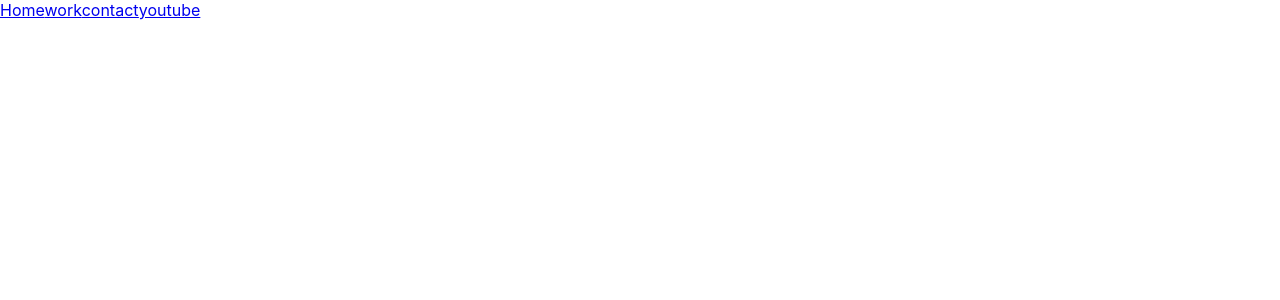
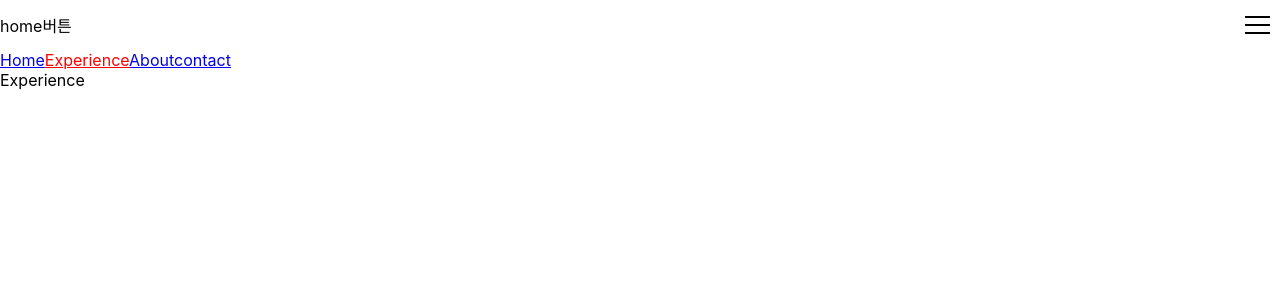
Before and after one commit to Bearsharks/portfolio, a React (Create React App) app: page /portfolio/experience in a window 1280 px wide. Shown: the top 300 px of the page. Built offline with nearby package versions, Linux system fonts and the light colour scheme.

Commit message:
햄버거 버튼 완성

```diff
--- /dev/null
+++ b/src/About.js
@@ -0,0 +1,11 @@
+import './About.scss';
+
+function About() {
+    return (
+        <div>
+            About
+        </div>
+    );
+}
+
+export default About;
--- a/src/App.js
+++ b/src/App.js
@@ -1,6 +1,10 @@
 import './App.scss';
 import { BrowserRouter as Router, Route, NavLink, Switch, Redirect } from "react-router-dom";
 import Home from "./Home"
+import About from "./About"
+import Contact from "./Contact"
+import Experience from "./Experience"
+import HamburgerBtn from "./lib/HamburgerBtn"
 //다음목표 about 페이지 만들기
 //about을 채워보기
 //인터액션
@@ -9,37 +13,40 @@ import Home from "./Home"
 //네비게이션을 클릭하면 해당 위치로 이동한다.
 
 function App() {
+	const clickHandler = (isActive) => {
+		console.log(isActive);
+	};
 	return (
 		<div className="App">
 			<header className="App-header">
+				<div>home버튼</div>
+				<HamburgerBtn clickHandler={clickHandler}></HamburgerBtn>
 			</header>
-
+			<main>
 				<Router>
-				<NavLink to={`/portfolio/Home`} activeClassName={'linkActive'}>Home</NavLink>
-				<NavLink to={`/portfolio/work`} activeClassName={'linkActive'}>work</NavLink>
+					<NavLink to={`/portfolio/home`} activeClassName={'linkActive'}>Home</NavLink>
+					<NavLink to={`/portfolio/experience`} activeClassName={'linkActive'}>Experience</NavLink>
+					<NavLink to={`/portfolio/about`} activeClassName={'linkActive'}>About</NavLink>
 					<NavLink to={`/portfolio/contact`} activeClassName={'linkActive'}>contact</NavLink>
-				<NavLink to={`/portfolio/youtube`} activeClassName={'linkActive'}>youtube</NavLink>
 					<Switch>
 						<Route exact path="/portfolio">
-						<Redirect to={`/portfolio/Home`} />
+							<Redirect to={`/portfolio/home`} />
 						</Route>
-					<Route path={`/portfolio/Home`}>
+						<Route path={`/portfolio/home`}>
 							<Home></Home>
 						</Route>
-					<Route path={`/portfolio/work`}>
-						<div>2</div>
+						<Route path={`/portfolio/experience`}>
+							<Experience></Experience>
+						</Route>
+						<Route path={`/portfolio/about`}>
+							<About></About>
 						</Route>
 						<Route path={`/portfolio/contact`}>
-						<div>3</div>
-					</Route>
-					<Route path={`/portfolio/youtube`}>
-						<div>4</div>
+							<Contact></Contact>
 						</Route>
 					</Switch>
 				</Router>
-			<footer>
-
-			</footer>
+			</main>
 		</div >
 	);
 }
--- a/src/App.scss
+++ b/src/App.scss
@@ -3,3 +3,12 @@
     pointer-events: none;
     color : red;
 }
+
+header {
+    display: flex;
+    float:right;
+    align-items: center;
+    justify-content: space-between;
+    height: 50px;
+    width: 100%;
+}
--- /dev/null
+++ b/src/Contact.js
@@ -0,0 +1,11 @@
+import './Contact.scss';
+
+function Contact() {
+    return (
+        <div>
+            Contact
+        </div>
+    );
+}
+
+export default Contact;
--- /dev/null
+++ b/src/Experience.js
@@ -0,0 +1,11 @@
+import './Experience.scss';
+
+function Experience() {
+    return (
+        <div>
+            Experience
+        </div>
+    );
+}
+
+export default Experience;
--- /dev/null
+++ b/src/lib/HamburgerBtn.js
@@ -0,0 +1,27 @@
+import './HamburgerBtn.scss';
+import { useState } from 'react';
+/*
+* props.clickHandler 햄버거버튼 누르면 발생하는 이벤트처리
+*/
+function HamburgerBtn(props) {
+    const [isActive, setActive] = useState(false);
+    const togleActive = () => {
+        let tmp = (isActive) ? false : true;
+        setActive(tmp);
+        props.clickHandler(tmp);
+    }
+
+    return (
+        <div
+            className={`hamburger-btn`}
+            onClick={togleActive}
+        >
+            <div
+                className={(isActive) ? `hamburger hamburger--active` : `hamburger`}
+            />
+        </div>
+
+    );
+}
+
+export default HamburgerBtn;
--- /dev/null
+++ b/src/lib/HamburgerBtn.scss
@@ -0,0 +1,47 @@
+.hamburger-btn {
+    height:100%;
+    display: flex;
+    align-items: center;
+}
+
+@mixin hamburger-line (){
+    width: 25px;
+    height: 2px;
+    background: #000;
+}
+
+@mixin hamburger-pseudo (){
+    content: "";
+    display: block;
+    position:relative;
+}
+
+.hamburger {
+    @include hamburger-line();
+    margin : 0px 10px 0px 10px;
+    &:after{
+        @include hamburger-pseudo ();
+        @include hamburger-line();
+        top : -10px;
+      }
+
+    &:before {
+        @include hamburger-pseudo ();
+        @include hamburger-line();
+        top : 8px;
+    }
+}
+
+.hamburger--active {
+    background: none;
+    &:after{
+        top : -1px;
+        transform: rotate( 45deg );
+      }
+
+    &:before {
+        top : 1px;
+        transform: rotate( -45deg );
+    }
+
+}
```
Also changed, not shown: src/lib/Navigation.js (added, +16 -0 lines), public/icon.png (added), src/About.scss (added), src/Contact.scss (added), src/Experience.scss (added), src/lib/Navigation.scss (added), src/lib/burger-icon.svg (added). Lines whose indentation alone changed are shown as unchanged.
